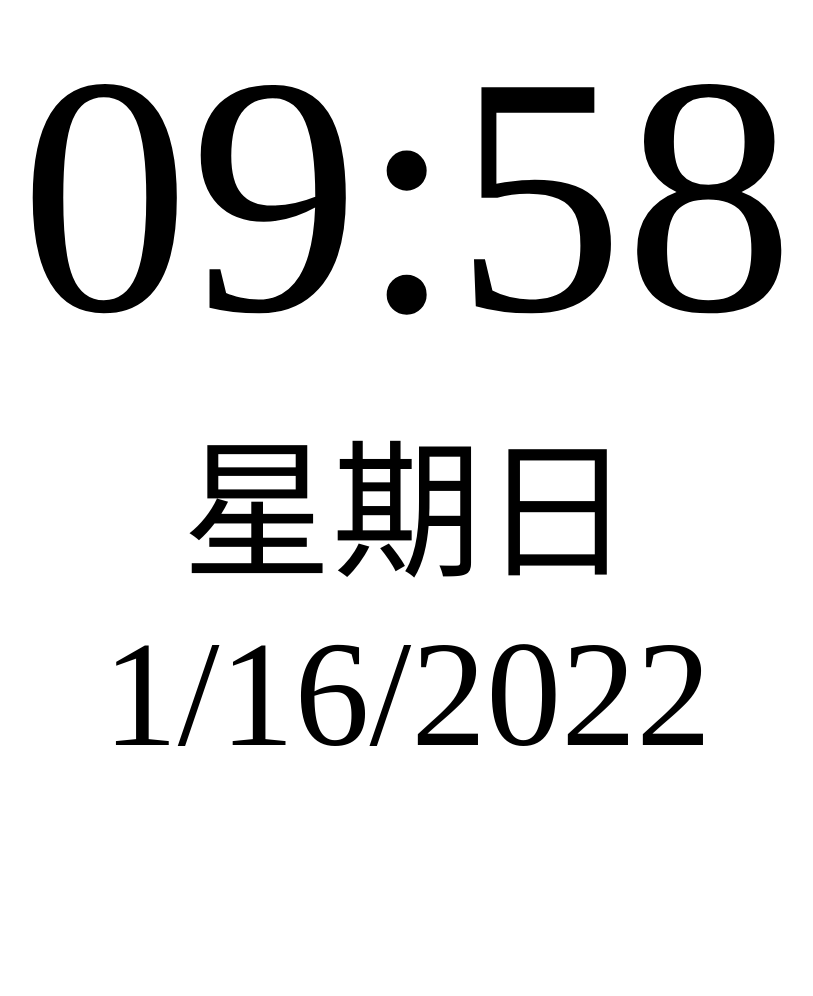
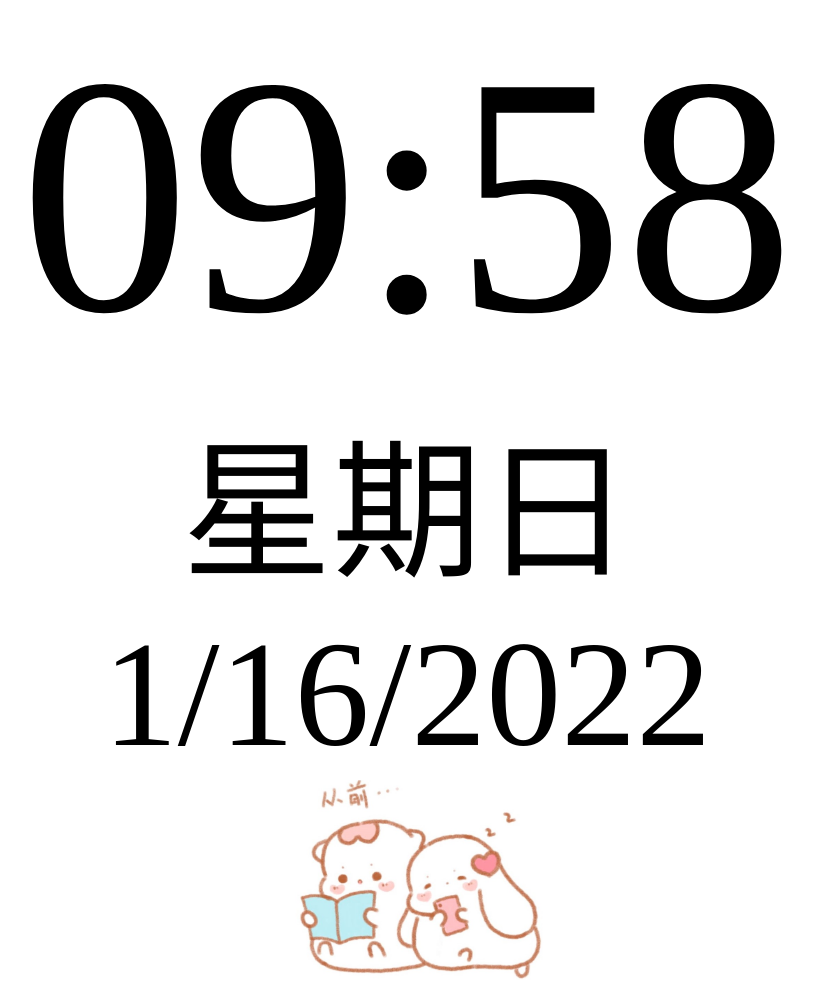
Before and after one commit to 0x7fff7fff/0x7fff7fff.github.io, a website: page clock/index.html in a window 1280 px wide. Shown: the whole page, without its empty margins (233-1046 px from the left). Before the commit the page ends 800 px from the top, so only its background shows below. Drawn offline with Linux system fonts and the light colour scheme.

Commit message:
Remove weather

```diff
--- a/clock/index.html
+++ b/clock/index.html
@@ -10,8 +10,9 @@
     <div id="time1" style="margin: auto; text-align: center; font-size: 340px;"></div>
     <div id="time2" style="margin: auto; text-align: center; font-size: 150px;"></div>
     <div id="time3" style="margin: auto; text-align: center; font-size: 150px;"></div>
-    <!-- <div id="time4" style="margin: auto; text-align: center; font-size: 65px;">
-        <table style="margin: auto; text-align: center;">
+    <div id="time4" style="margin: auto; text-align: center; font-size: 65px;">
+        <img src="cute.jpg" alt="cat_bunny" style="width:250px;height:200px; margin-left: 25px;">
+        <!-- <table style="margin: auto; text-align: center;">
             <tr>
                 <td>
                     <div id="user_input">
@@ -23,8 +24,8 @@
                     <img src="cute.jpg" alt="cat_bunny" style="width:250px;height:200px; margin-left: 25px;">
                 </td>
             </tr>
-        </table>
-    </div> -->
+        </table> -->
+    </div>
 
     <script>
         // https://api.seniverse.com/v3/weather/now.json?key=key&location=shanghai&language=en&unit=c
```
